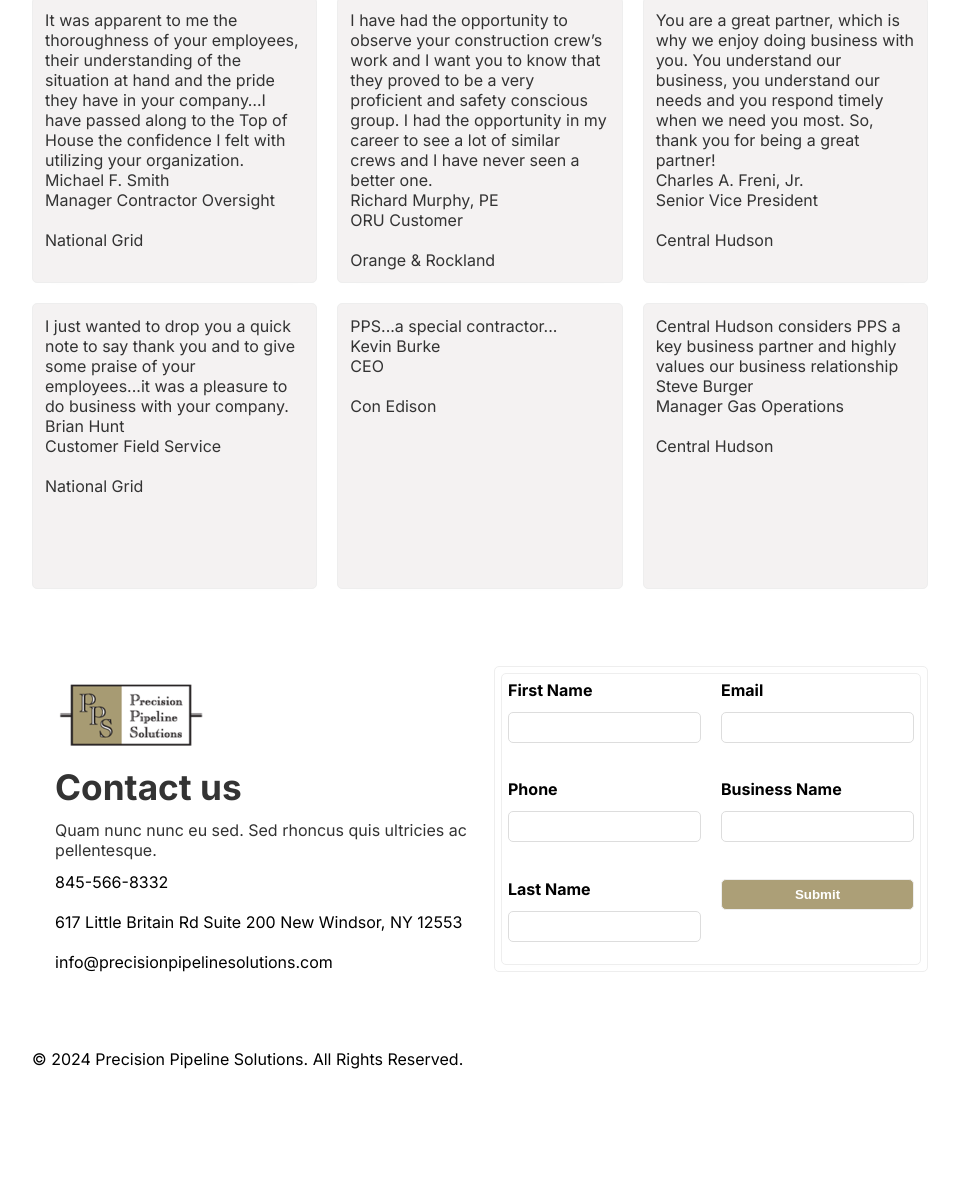
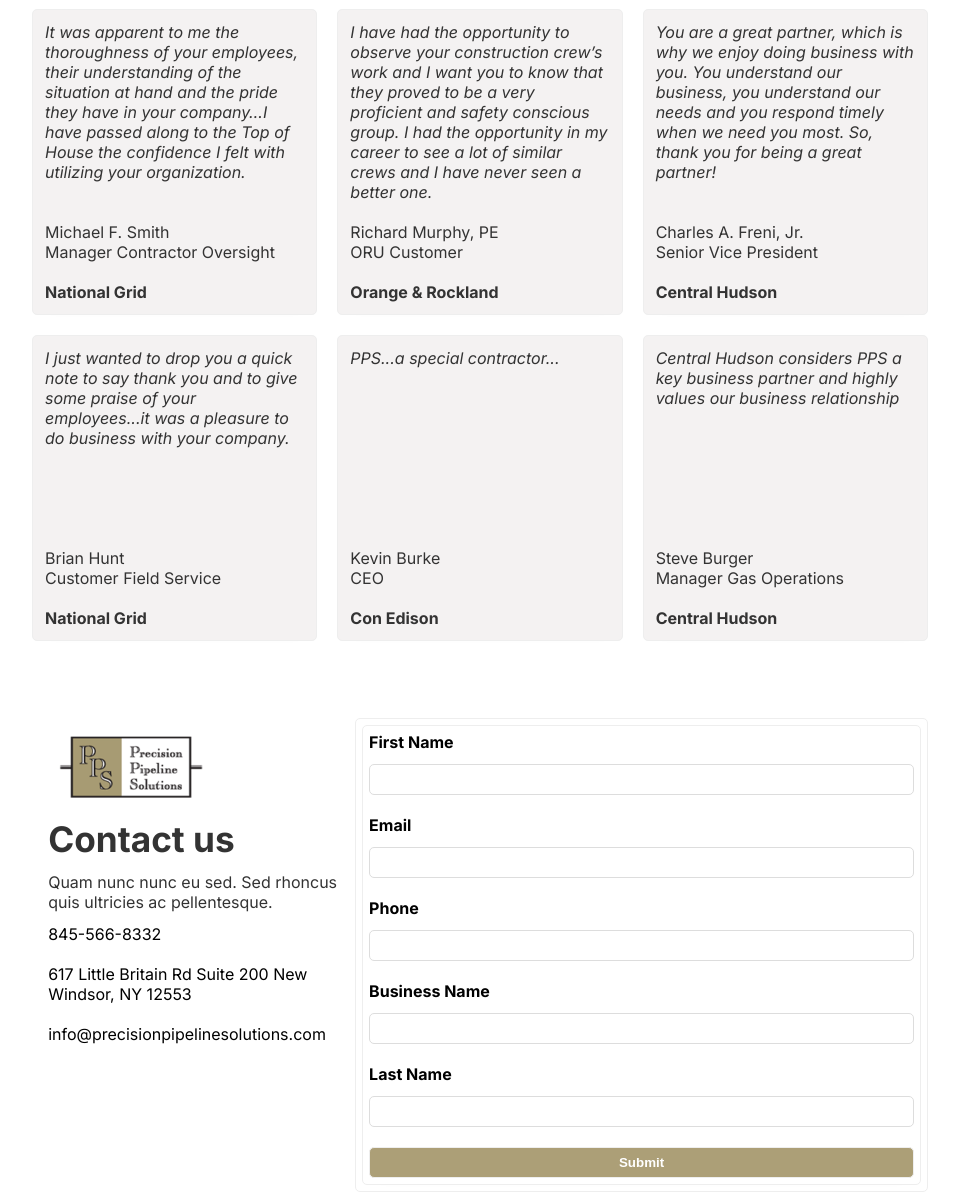
Before and after one commit to williamgregorio/dev, a plain HTML site: page websites/redesigns/ppsllc/index.html in a window 1280 px wide. Shown: the part 1237-2432 px from the top of the page, without its empty margins (160-1119 px from the left). Before the commit the page ends 2306 px from the top, so only its background shows below. Drawn offline with Linux system fonts and the light colour scheme.

Commit message:
fixed form, and testimonial list

```diff
--- a/websites/redesigns/ppsllc/style.css
+++ b/websites/redesigns/ppsllc/style.css
@@ -148,8 +148,6 @@
   max-width: 100%;
   height: 100%;
   object-fit: contain;
-
-  border: 1px red solid;
 }
 
 #introduction {
@@ -182,13 +180,8 @@
   justify-content: space-between;
 }
 
-.services-sidebar {
-  max-width: 100%;
-  border: 1px blue solid;
-}
-
-.services-sidebar li {
-  list-style: none;
+#testimonials {
+  gap: var(--small-vertical-gap);
 }
 
 #testimonial-list {
@@ -204,6 +197,18 @@
   border-radius: var(--soft-image-padding);
   padding: 12px;
   box-shadow: 0px 4px 15px -16px rgba(0, 0, 0, 0.1);
+  display: flex;
+  gap: var(--medium-vertical-gap);
+  flex-direction: column;
+  justify-content: space-between;
+}
+
+.testimonial-message {
+  font-style: italic;
+}
+
+.testimonial-from-business {
+  font-weight: bold;
 }
 
 .contact-information {
@@ -240,6 +245,7 @@
   border-radius: 5px;
   padding: 6px;
   display: flex;
+  width: 100%;
 }
 
 form {
@@ -247,8 +253,9 @@
   border-radius: 5px;
   padding: 6px;
   box-shadow: 0px 4px 15px -16px rgba(0, 0, 0, 0.1);
-  display: grid;
-  grid-template-columns: 1fr 1fr;
+  display: flex;
+  flex-direction: column;
+  width: 100%;
   gap: var(--medium-vertical-gap);
 }
 
@@ -313,19 +320,20 @@
     gap: 30px;
   }
 
-  form {
-    width: 100%;
-  }
-
   .pps-contact-form {
     padding: 0 5%;
     border: none;
+    max-width: -webkit-fill-available;
   }
 }
 
 @media (max-width: 960px) {
   #testimonial-list {
     grid-template-columns: 1fr 1fr;
+  }
+
+  footer {
+    text-align: center;
   }
 }
 
```
